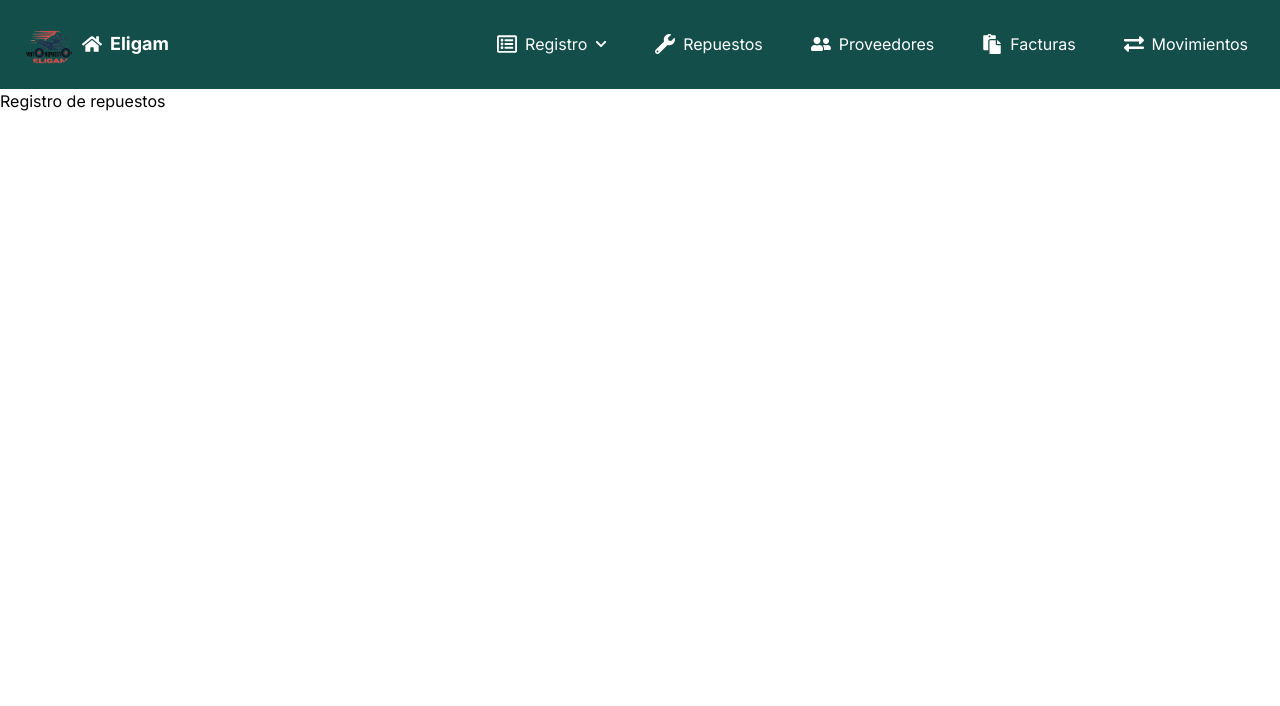
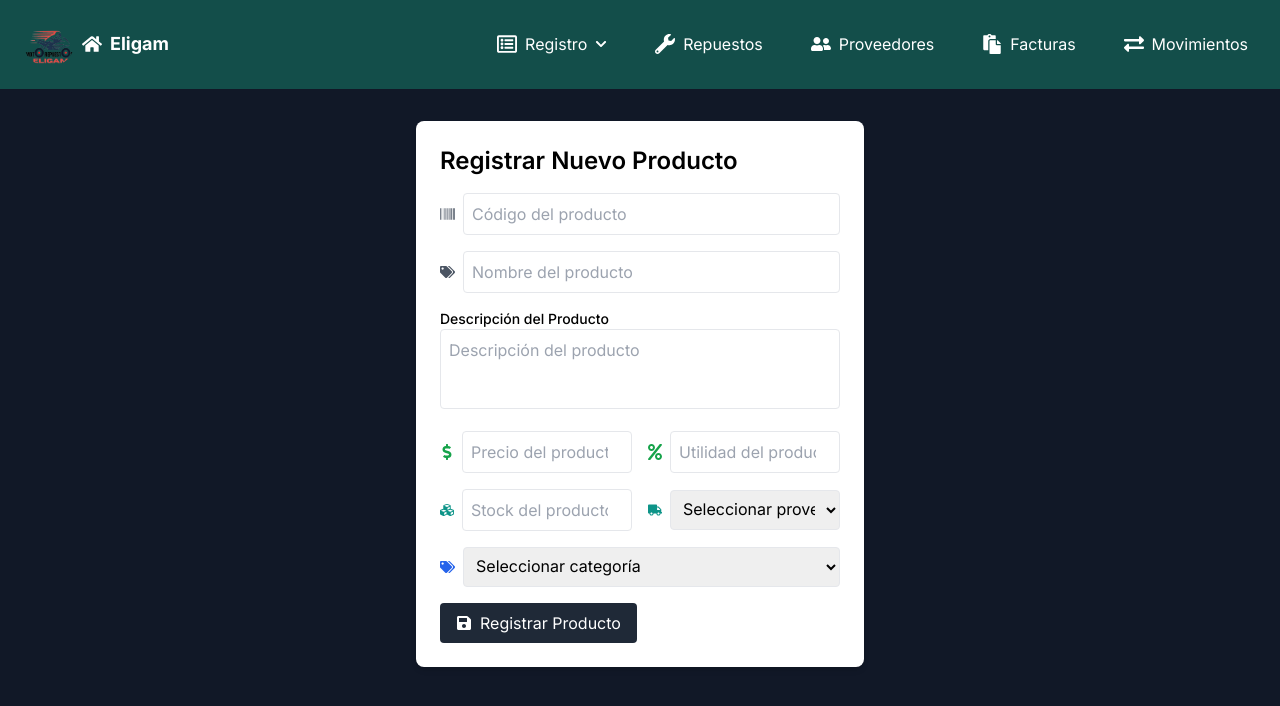
Before and after one commit to yeikoa/Sistema_de_inventario, a Next.js app: page /registro/repuestos in a window 1280 px wide. Shown: the top 706 px of the page. Built offline with nearby package versions, Linux system fonts and the light colour scheme.

Commit message:
Registro de repuestos

```diff
--- a/src/app/registro/repuestos/page.jsx
+++ b/src/app/registro/repuestos/page.jsx
@@ -1,10 +1,141 @@
+'use client'
+import { useState } from "react";
+import { FaSave, FaBarcode, FaDollarSign, FaPercent, FaCubes, FaTruck, FaTags } from "react-icons/fa";
 import Navbar from "@/app/components/navbar";
 
-export default function RegisterProduct(){
-    return (
-        <>
-        <Navbar/>
-        <h1>Registro de repuestos</h1>
-        </>
-    )
+export default function RegisterProduct() {
+  const [productCode, setProductCode] = useState("");
+  const [productName, setProductName] = useState("");
+  const [productDescription, setProductDescription] = useState("");
+  const [productPrice, setProductPrice] = useState("");
+  const [productProfit, setProductProfit] = useState("");
+  const [productStock, setProductStock] = useState("");
+  const [selectedProvider, setSelectedProvider] = useState("");
+  const [selectedCategory, setSelectedCategory] = useState("");
+
+  const handleSubmit = (e) => {
+    e.preventDefault();
+    // Agregar lógica para guardar el producto en el sistema de inventario
+  };
+
+  return (
+    <div className="bg-gray-900 min-h-screen">
+      <Navbar />
+
+      <div className="mx-auto max-w-md p-6 bg-white rounded-lg shadow-md mt-8">
+        <h1 className="text-2xl font-semibold mb-4">Registrar Nuevo Producto</h1>
+
+        <form className="space-y-4" onSubmit={handleSubmit}>
+          <div className="flex items-center">
+            <FaBarcode className="text-gray-600 mr-2" />
+            <input
+              type="text"
+              id="productCode"
+              className="w-full border rounded p-2"
+              placeholder="Código del producto"
+              value={productCode}
+              onChange={(e) => setProductCode(e.target.value)}
+            />
+          </div>
+
+          <div className="flex items-center">
+            <FaTags className="text-gray-600 mr-2" />
+            <input
+              type="text"
+              id="productName"
+              className="w-full border rounded p-2"
+              placeholder="Nombre del producto"
+              value={productName}
+              onChange={(e) => setProductName(e.target.value)}
+            />
+          </div>
+
+          <div>
+            <label htmlFor="productDescription" className="block text-sm font-medium">
+              Descripción del Producto
+            </label>
+            <textarea
+              id="productDescription"
+              className="w-full border rounded p-2 h-20 resize-none"
+              placeholder="Descripción del producto"
+              value={productDescription}
+              onChange={(e) => setProductDescription(e.target.value)}
+            ></textarea>
+          </div>
+
+          <div className="grid grid-cols-2 gap-4">
+            <div className="flex items-center">
+              <FaDollarSign className="text-green-600 mr-2" />
+              <input
+                type="number"
+                id="productPrice"
+                className="w-full border rounded p-2"
+                placeholder="Precio del producto"
+                value={productPrice}
+                onChange={(e) => setProductPrice(e.target.value)}
+              />
+            </div>
+            <div className="flex items-center">
+              <FaPercent className="text-green-600 mr-2" />
+              <input
+                type="number"
+                id="productProfit"
+                className="w-full border rounded p-2"
+                placeholder="Utilidad del producto"
+                value={productProfit}
+                onChange={(e) => setProductProfit(e.target.value)}
+              />
+            </div>
+          </div>
+
+          <div className="grid grid-cols-2 gap-4">
+            <div className="flex items-center">
+              <FaCubes className="text-teal-600 mr-2" />
+              <input
+                type="number"
+                id="productStock"
+                className="w-full border rounded p-2"
+                placeholder="Stock del producto"
+                value={productStock}
+                onChange={(e) => setProductStock(e.target.value)}
+              />
+            </div>
+            <div className="flex items-center">
+              <FaTruck className="text-teal-600 mr-2" />
+              <select
+                id="selectedProvider"
+                className="w-full border rounded p-2"
+                value={selectedProvider}
+                onChange={(e) => setSelectedProvider(e.target.value)}
+              >
+                <option value="">Seleccionar proveedor</option>
+                {/* Opciones de proveedores aquí */}
+              </select>
+            </div>
+          </div>
+
+          <div className="flex items-center">
+            <FaTags className="text-blue-600 mr-2" />
+            <select
+              id="selectedCategory"
+              className="w-full border rounded p-2"
+              value={selectedCategory}
+              onChange={(e) => setSelectedCategory(e.target.value)}
+            >
+              <option value="">Seleccionar categoría</option>
+              {/* Opciones de categorías aquí */}
+            </select>
+          </div>
+
+          <button
+            type="submit"
+            className="bg-gray-800 text-white px-4 py-2 rounded hover:bg-blue-700 flex items-center"
+          >
+            <FaSave className="mr-2" />
+            Registrar Producto
+          </button>
+        </form>
+      </div>
+    </div>
+  );
 }
```
